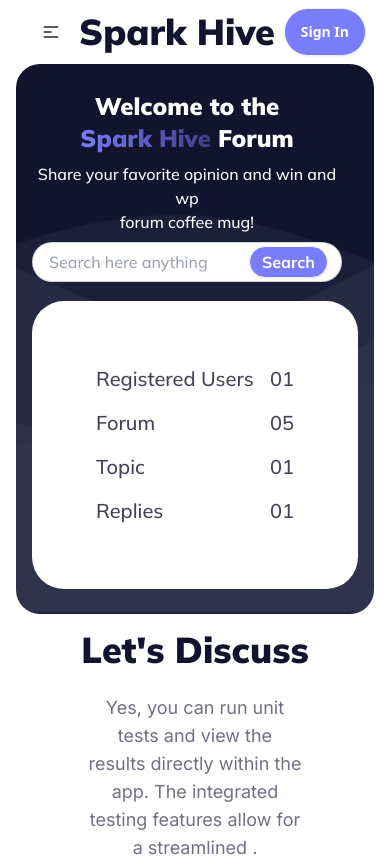
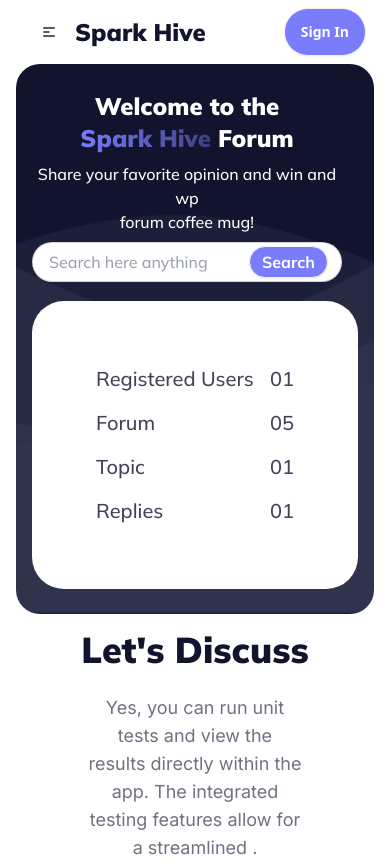
Before and after one commit to Md-Rashedul-Islam-Rajib/Spark-Hive6, a plain HTML site: page index.html in a window 390 px wide. Shown: the top 865 px of the page. Drawn offline with nearby package versions, Linux system fonts and the light colour scheme; no server answers.

Commit message:
some minor error fixed

```diff
--- a/index.html
+++ b/index.html
@@ -40,7 +40,7 @@
             <div tabindex="0" role="button" class="btn btn-ghost md:hidden">
               <svg
                 xmlns="http://www.w3.org/2000/svg"
-                class="h-5 w-5"
+                class="h-4 w-4"
                 fill="none"
                 viewBox="0 0 24 24"
                 stroke="currentColor"
@@ -55,7 +55,7 @@
             </div>
             <ul
               tabindex="0"
-              class="gap-y-4 menu menu-sm dropdown-content mt-3 z-[1] p-2 shadow bg-base-100 rounded-box w-52"
+              class="gap-y-4 menu menu-sm dropdown-content mt-3 z-[1] p-2 shadow bg-base-100 rounded-box w-16"
             >
               <li title="Home">
                 <a class="btn btn-circle"
@@ -79,7 +79,7 @@
               </li>
             </ul>
           </div>
-          <a class="px-0 btn btn-ghost text-4xl font-black text-[#12132D] text1"
+          <a class="px-0 btn btn-ghost text-2xl md:text-4xl font-black text-[#12132D] text1"
             >Spark Hive</a>
         </div>
         <div class="navbar-end">
@@ -279,99 +279,7 @@
         </div>
 
         <div id="latest-post-container" class="container flex flex-col lg:flex-row gap-4">
-            <!-- <div class="container flex flex-col lg:flex-row border-[1px] border-[#12132D26] rounded-3xl p-6">
-                <div class="container">
-                  <div class="flex justify-center"><img src="./images/wRectangle 4.png" alt="" srcset="" /></div>
 
-                  <div class="flex gap-1 mt-5">
-                    <img src="./images/calender.png" alt="" />
-                    <p class="text1 text-[#12132D99]">29 January, 2024</p>
-                  </div>
-
-                  <div class="mt-4">
-                    <h3 class="text1 text-[#12132D] text-lg font-extrabold">
-                      What will a mars habitat force that impact in our daily life!!!
-                    </h3>
-                  </div>
-                  <div class="mt-4">
-                    <p class="text1 text-[#12132D99]">
-                      Yes, you can run unit tests and view the results directly within
-                      the app.
-                    </p>
-                  </div>
-                  <div class="mt-4 flex gap-4">
-                    <img src="./images/Ellipse 1.png" alt="" srcset="" />
-                    <div>
-                      <h3 class="text1 text-[#12132D] font-bold">
-                        Cameron Williamson
-                      </h3>
-                      <p class="text1 text-[#12132D99] text-sm">Unknown</p>
-                    </div>
-                  </div>
-                </div>
-              </div>
-            <div class="container flex flex-col lg:flex-row border-[1px] border-[#12132D26] rounded-3xl p-6">
-                <div class="container">
-                    <div class="flex justify-center"><img src="./images/wRectangle 4.png" alt="" srcset="" /></div>
-
-                  <div class="flex gap-1 mt-5">
-                    <img src="./images/calender.png" alt="" />
-                    <p class="text1 text-[#12132D99]">29 January, 2024</p>
-                  </div>
-
-                  <div class="mt-4">
-                    <h3 class="text1 text-[#12132D] text-lg font-extrabold">
-                      What will a mars habitat force that impact in our daily life!!!
-                    </h3>
-                  </div>
-                  <div class="mt-4">
-                    <p class="text1 text-[#12132D99]">
-                      Yes, you can run unit tests and view the results directly within
-                      the app.
-                    </p>
-                  </div>
-                  <div class="mt-4 flex gap-4">
-                    <img src="./images/Ellipse 1.png" alt="" srcset="" />
-                    <div>
-                      <h3 class="text1 text-[#12132D] font-bold">
-                        Cameron Williamson
-                      </h3>
-                      <p class="text1 text-[#12132D99] text-sm">Unknown</p>
-                    </div>
-                  </div>
-                </div>
-              </div>
-            <div class="container flex flex-col lg:flex-row border-[1px] border-[#12132D26] rounded-3xl p-6">
-                <div class="container">
-                    <div class="flex justify-center"><img src="./images/wRectangle 4.png" alt="" srcset="" /></div>
-
-                  <div class="flex gap-1 mt-5">
-                    <img src="./images/calender.png" alt="" />
-                    <p class="text1 text-[#12132D99]">29 January, 2024</p>
-                  </div>
-
-                  <div class="mt-4">
-                    <h3 class="text1 text-[#12132D] text-lg font-extrabold">
-                      What will a mars habitat force that impact in our daily life!!!
-                    </h3>
-                  </div>
-                  <div class="mt-4">
-                    <p class="text1 text-[#12132D99]">
-                      Yes, you can run unit tests and view the results directly within
-                      the app.
-                    </p>
-                  </div>
-                  <div class="mt-4 flex gap-4">
-                    <img src="./images/Ellipse 1.png" alt="" srcset="" />
-                    <div>
-                      <h3 class="text1 text-[#12132D] font-bold">
-                        Cameron Williamson
-                      </h3>
-                      <p class="text1 text-[#12132D99] text-sm">Unknown</p>
-                    </div>
-                  </div>
-                </div>
-              </div> -->
         </div>
       </section>
       <!-- latest post stop -->
```
